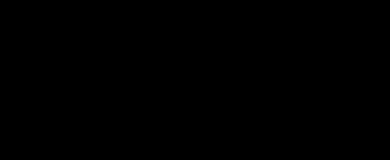
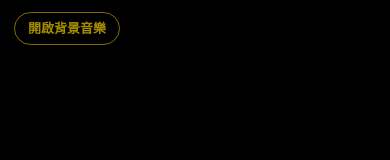
Before and after one commit to ray541221/-, a plain HTML site: page 網路資料/index.html in a window 390 px wide. Shown: the top 160 px of the page. Drawn offline with Linux system fonts and the light colour scheme.

Commit message:
sync codex folder: 2026-06-13 17:03:02

```diff
--- a/網路資料/index.html
+++ b/網路資料/index.html
@@ -64,6 +64,23 @@
       backdrop-filter: blur(10px);
     }
 
+    .audio-toggle {
+      position: fixed;
+      top: 20px;
+      left: 20px;
+      z-index: 3;
+      border: 1px solid rgba(255, 255, 255, .5);
+      border-radius: 999px;
+      padding: 11px 16px;
+      color: rgba(255, 255, 255, .75);
+      background: transparent;
+      font-size: 14px;
+      font-weight: 700;
+      line-height: 1;
+      cursor: pointer;
+      backdrop-filter: blur(10px);
+    }
+
     .page-link {
       padding: 11px 16px;
       font-size: 14px;
@@ -109,6 +126,15 @@
         font-size: 13px;
       }
 
+      .audio-toggle {
+        top: max(12px, env(safe-area-inset-top));
+        left: max(14px, env(safe-area-inset-left));
+        border-color: rgba(255, 215, 0, .5);
+        color: rgba(255, 215, 0, .65);
+        padding: 9px 13px;
+        font-size: 13px;
+      }
+
     }
   </style>
 </head>
@@ -116,11 +142,39 @@
   <main>
     <div class="video-stage">
       <video id="heroVideo" src="./網站首頁影音.mp4" autoplay muted loop playsinline controls></video>
+      <button class="audio-toggle" id="audioToggle" type="button" aria-pressed="false">開啟背景音樂</button>
       <nav class="page-actions" aria-label="頁面導覽">
         <a class="page-link" href="./page2.html#works">作品展示區</a>
         <a class="page-link" href="./page2.html#contact">聯絡我們</a>
       </nav>
     </div>
   </main>
+  <script>
+    const heroVideo = document.querySelector('#heroVideo');
+    const audioToggle = document.querySelector('#audioToggle');
+
+    function updateAudioButton() {
+      const soundOn = !heroVideo.muted && heroVideo.volume > 0;
+      audioToggle.textContent = soundOn ? '關閉背景音樂' : '開啟背景音樂';
+      audioToggle.setAttribute('aria-pressed', soundOn ? 'true' : 'false');
+    }
+
+    async function setAudio(enabled) {
+      heroVideo.muted = !enabled;
+      heroVideo.volume = enabled ? 1 : 0;
+      try {
+        await heroVideo.play();
+      } catch (error) {
+        heroVideo.muted = true;
+      }
+      updateAudioButton();
+    }
+
+    audioToggle.addEventListener('click', () => {
+      setAudio(heroVideo.muted || heroVideo.volume === 0);
+    });
+    heroVideo.addEventListener('volumechange', updateAudioButton);
+    updateAudioButton();
+  </script>
 </body>
 </html>
```
